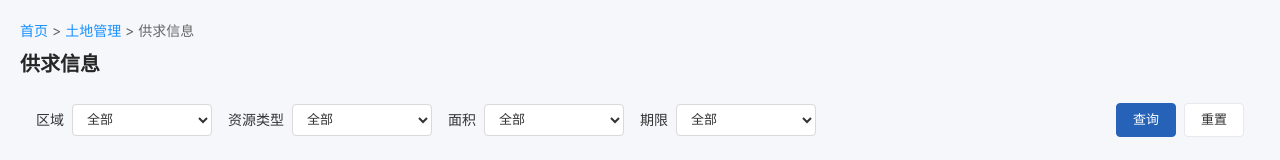
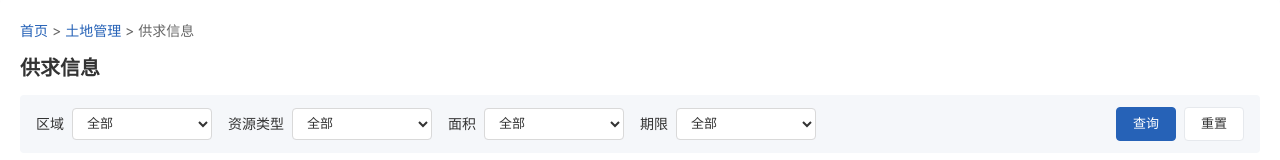
Before and after one commit to 529153939-lang/gov-zhiliang, a plain HTML site: page land-supply-demand.html in a window 1280 px wide. Shown: the top 160 px of the page. Drawn offline with Linux system fonts and the light colour scheme.

Commit message:
调整供求信息页面样式，与地块信息页面保持一致

```diff
--- a/land-supply-demand.html
+++ b/land-supply-demand.html
@@ -6,38 +6,6 @@
   <title>供求信息 - 质量安全监督信息系统</title>
   <link rel="stylesheet" href="css/style.css">
   <style>
-    body {
-      margin: 0;
-      padding: 0;
-      background-color: #f5f7fa;
-    }
-    .container {
-      width: 100%;
-      min-height: 100vh;
-      padding: 20px;
-      box-sizing: border-box;
-    }
-    .page-header {
-      margin-bottom: 12px;
-    }
-    .breadcrumb {
-      margin-bottom: 8px;
-      font-size: 14px;
-      color: #666;
-    }
-    .breadcrumb a {
-      color: #1890ff;
-      text-decoration: none;
-    }
-    .breadcrumb a:hover {
-      text-decoration: underline;
-    }
-    .page-title {
-      margin: 0;
-      font-size: 20px;
-      font-weight: 600;
-      color: #262626;
-    }
     .filter-row {
       margin-bottom: 12px;
     }
@@ -195,14 +163,12 @@
   </style>
 </head>
 <body>
-  <div class="container">
+  <div class="card">
     <!-- 页面头部 -->
-    <div class="page-header">
-      <div class="breadcrumb">
-        <a href="index.html">首页</a> &gt; <a href="land-management.html">土地管理</a> &gt; 供求信息
-      </div>
-      <h1 class="page-title">供求信息</h1>
+    <div class="breadcrumb" style="margin-bottom: 12px;">
+      <a href="index.html">首页</a> &gt; <a href="land-management.html">土地管理</a> &gt; 供求信息
     </div>
+    <h2 class="page-title" style="margin-bottom: 12px;">供求信息</h2>
 
     <!-- 筛选条件 -->
     <div class="filter-row" style="display: flex; flex-wrap: wrap; align-items: center; gap: 16px; padding: 12px 16px; background: #f5f7fa; border-radius: 4px; margin-bottom: 12px;">
@@ -441,7 +407,7 @@
         </div>
 
         <!-- 分页 -->
-        <div class="pagination">
+        <div class="pagination" style="margin-top: 12px;">
           <button onclick="changePage(1)">上一页</button>
           <button class="active" onclick="changePage(1)">1</button>
           <button onclick="changePage(2)">2</button>
```
